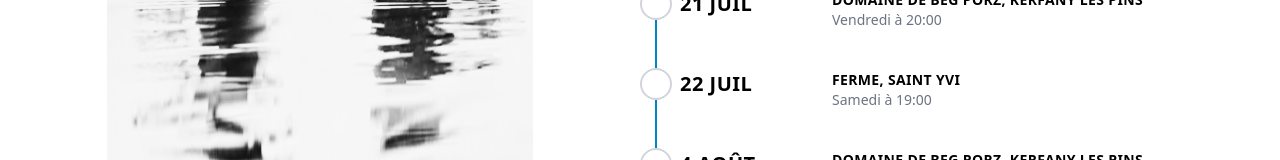
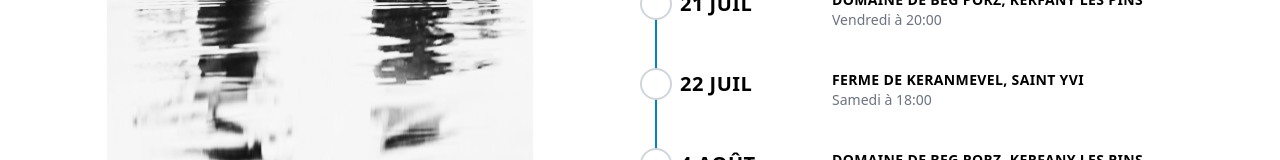
Before and after one commit to AlexandreKempf/en-tete-a-texte, a SvelteKit app: page /concerts in a window 1280 px wide. Shown: the part 542-702 px from the top of the page. Built offline with nearby package versions, Linux system fonts and the light colour scheme.

Commit message:
Update +page.svelte

```diff
--- a/src/routes/concerts/+page.svelte
+++ b/src/routes/concerts/+page.svelte
@@ -29,8 +29,8 @@
 			place: "Domaine de Beg Porz, Kerfany Les Pins"
 		},
 		{
-			date: new Date(2023, 6, 22, 19, 0),
-			place: "Ferme, Saint Yvi"
+			date: new Date(2023, 6, 22, 18, 0),
+			place: "Ferme de Keranmevel, Saint Yvi"
 		},
 		{
 			date: new Date(2023, 7, 4, 20, 0),
```
